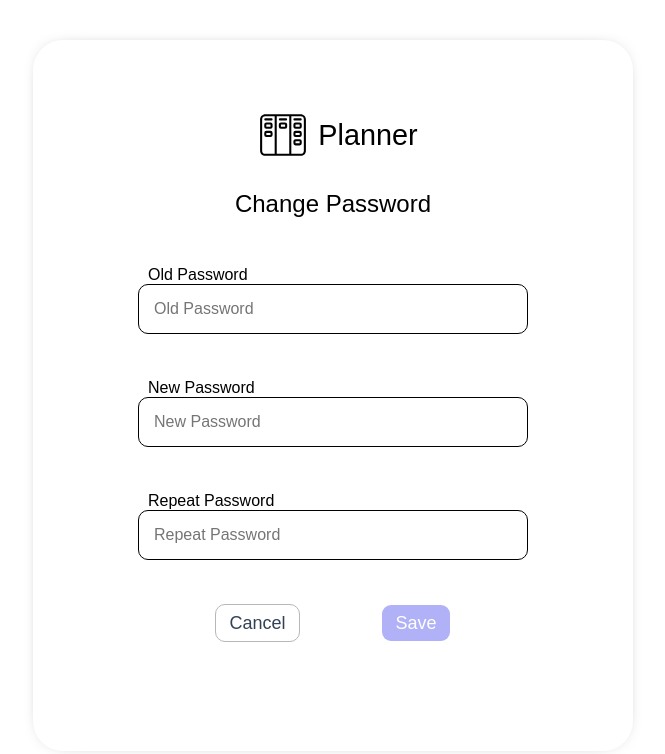
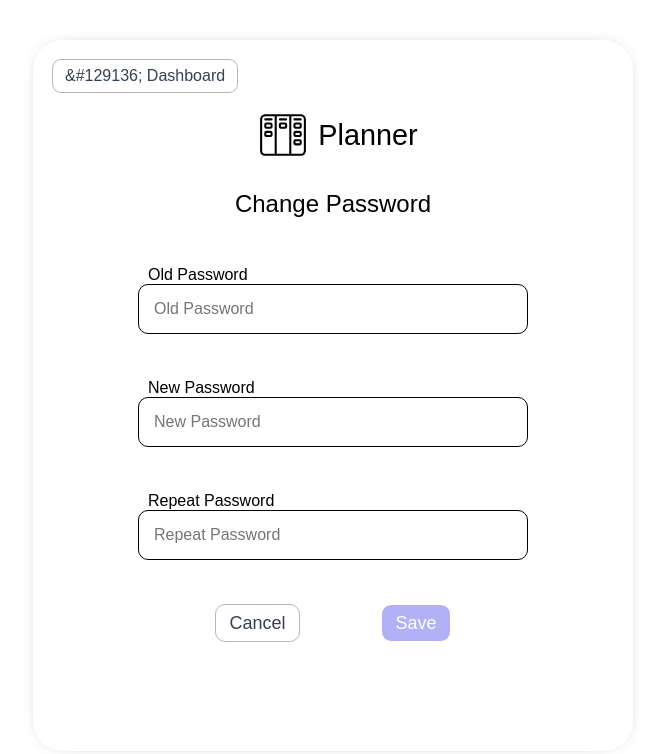
Before and after one commit to maninder56/Planner-Web-App, a Next.js app in the folder front-end/: page /profile/changepassword in a window 1280 px wide. Shown: the top 754 px of the page, without its empty margins (307-972 px from the left). Built offline with nearby package versions, Linux system fonts and the light colour scheme; no server answers.

Commit message:
Moved dashboard button to top right corner in layout and removed permanent redirect functions

```diff
--- a/front-end/src/app/dashboard/components/DashboardHeader/DashboardMenu/dashboardMenuOptions.tsx
+++ b/front-end/src/app/dashboard/components/DashboardHeader/DashboardMenu/dashboardMenuOptions.tsx
@@ -6,7 +6,7 @@ import { useActivePanel } from '@/app/dashboard/Hooks/ActivePanel/ActivePanelCon
 import Image from 'next/image';
 import { useBoardUIStore } from '@/app/dashboard/Store/boardUIStore';
 import { useBoardStore } from '@/app/dashboard/Store/boardStore';
-import { permanentRedirect, redirect } from 'next/navigation';
+import { permanentRedirect, redirect, useRouter } from 'next/navigation';
 import { AppRoute } from '@/Types/appRoutes';
 import { useState } from 'react';
 import { ApiRequestWithRefreshTokenAttempt } from '@/Services/ApiRequest';
@@ -21,6 +21,8 @@ export default function DashboardMenuOptions() {
 
     const [buttonDisabled, setButtonDisabled] = useState(false);
     const [error, setError] = useState('');
+
+    const router = useRouter();
 
     const profileRoute: AppRoute = '/profile';
     const homeRoute: AppRoute = '/';
@@ -69,7 +71,7 @@ export default function DashboardMenuOptions() {
                     disabled={buttonDisabled}
                     onClick={(e) => {
                         e.stopPropagation();
-                        permanentRedirect(profileRoute);
+                        router.push(profileRoute);
                 }}>
                     <Image src={'./profile-icon.svg'} alt='profile icon' width={20}  height={20}/>
                     <span>Profile</span>
--- a/front-end/src/app/dashboard/components/DashboardHeader/Profile/ProfileOptions/ProfileOptions.tsx
+++ b/front-end/src/app/dashboard/components/DashboardHeader/Profile/ProfileOptions/ProfileOptions.tsx
@@ -12,7 +12,7 @@ import Image from 'next/image';
 import { useBoardUIStore } from '@/app/dashboard/Store/boardUIStore';
 import { UserProfile } from '@/Types/userTypes';
 import { profileColour } from '@/Utilities/user';
-import { permanentRedirect, redirect } from 'next/navigation';
+import { permanentRedirect, redirect, useRouter } from 'next/navigation';
 import { AppRoute } from '@/Types/appRoutes';
 import { useState } from 'react';
 import { ApiRequestWithRefreshTokenAttempt } from '@/Services/ApiRequest';
@@ -34,6 +34,8 @@ export default function ProfileOptions({
 
     const [buttonDisabled, setButtonDisabled] = useState(false);
     const [error, setError] = useState('');
+
+    const router = useRouter();
 
     const profileRoute: AppRoute = '/profile';
     const homeRoute: AppRoute = '/';
@@ -65,7 +67,7 @@ export default function ProfileOptions({
                 </div>
                 <button disabled={buttonDisabled}
                     onClick={() => {
-                        permanentRedirect(profileRoute);
+                        router.push(profileRoute);
                     }}
                 >
                     <Image src={'./profile-icon.svg'} alt='profile icon' width={20}  height={20}/>
--- a/front-end/src/app/profile/changepassword/page.tsx
+++ b/front-end/src/app/profile/changepassword/page.tsx
@@ -9,7 +9,7 @@ import { useBoardUIStore } from '@/app/dashboard/Store/boardUIStore';
 import { AppRoute } from '@/Types/appRoutes';
 import { ValidatePassword } from '@/Utilities/validations';
 import Button from '@/Components/Buttons/button';
-import { permanentRedirect } from 'next/navigation';
+import { permanentRedirect, useRouter } from 'next/navigation';
 import { ApiRequestWithRefreshTokenAttemptAndData } from '@/Services/ApiRequest';
 import { ChangeUserPasswordRequest } from '@/Services/userService';
 import PasswordchangedDialogBox from './components/passwordChangedDialogBox';
@@ -27,6 +27,8 @@ export default function Page () {
     const setSessionExpired = useUserStore((state) => state.setSessionExpired);
 
     const setActivePanel = useBoardUIStore((state) => state.setActivePanel);
+
+    const router = useRouter();
 
     const [oldPassword, setOldPassword] = useState('');
     const [newPassword, setNewPassword] = useState('');
@@ -177,7 +179,7 @@ export default function Page () {
                     }}/>
                 <div className={styles.buttons}>
                     <Button name='Cancel' color='transparent-with-outline' disabled={buttonsDisabled} onClick={() => {
-                        permanentRedirect(profileRoute);
+                        router.push(profileRoute);
                     }} />
                     <button className={[styles.saveButton, 'button blue'].join(' ')} type='submit'
                         disabled={buttonsDisabled || disableSaveButton()}
--- a/front-end/src/app/profile/layout.module.css
+++ b/front-end/src/app/profile/layout.module.css
@@ -28,14 +28,13 @@
     box-shadow: 0px 0px 20px -15px black;
 }
 
-.dashboardLink {
+.dashboardButton {
     position: absolute;
     top: 20px;
-    /* right: 10px; */
-    left: 10px;
-
+    left: 20px;
     font-size: 1rem;
 }
+
 
 .wrapper section {
     flex: 1 1 auto;
--- a/front-end/src/app/profile/layout.tsx
+++ b/front-end/src/app/profile/layout.tsx
@@ -1,18 +1,28 @@
+'use client'
 
 import Link from 'next/link';
 import styles from './layout.module.css';
 import { AppRoute } from '@/Types/appRoutes';
+import Button from '@/Components/Buttons/button';
+import { useRouter } from 'next/navigation';
 
 export default function Layout({
     children,
 }: {
     children: React.ReactNode
 }) {
+    const router = useRouter();
+
     const dashboardRoute: AppRoute = '/dashboard';
     return (
         <div className={styles.wrapper}>
             <main>
-                {/* <Link href={dashboardRoute} className={[styles.dashboardLink, 'button red'].join(' ')}>&#129136; Dashboard</Link> */}
+                <div className={styles.dashboardButton}>
+                    <Button name={`&#129136; Dashboard`} color='transparent-with-outline'
+                        onClick={() => {
+                            router.push(dashboardRoute);
+                        }} />
+                </div>
                 <section>
                     <div className={styles.appLogo}>
                         <svg width="50" xmlns="http://www.w3.org/2000/svg" height="50" viewBox="0 0 100 100" fill="none">
```
Also changed, not shown: front-end/src/app/profile/page.tsx (+4 -8 lines).
